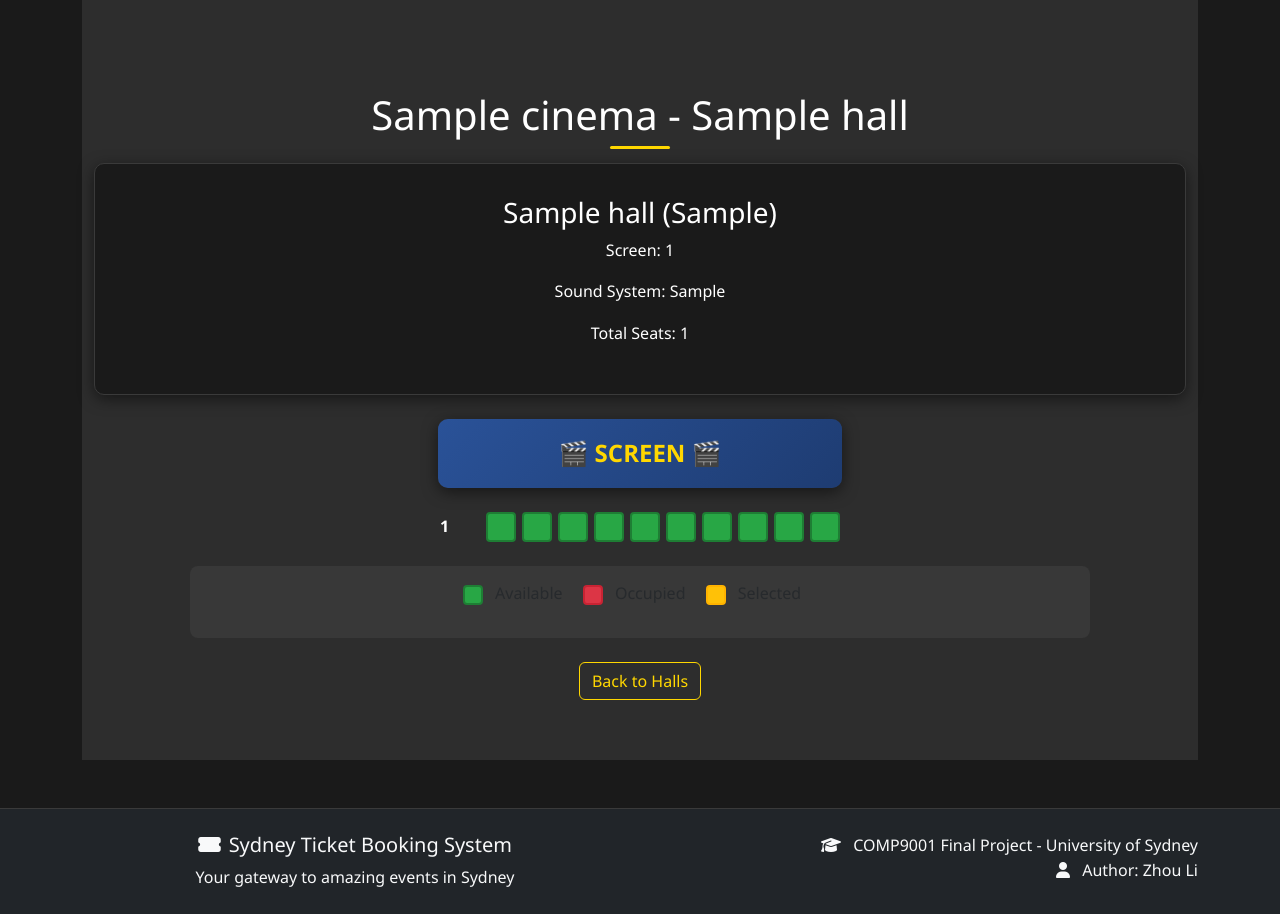
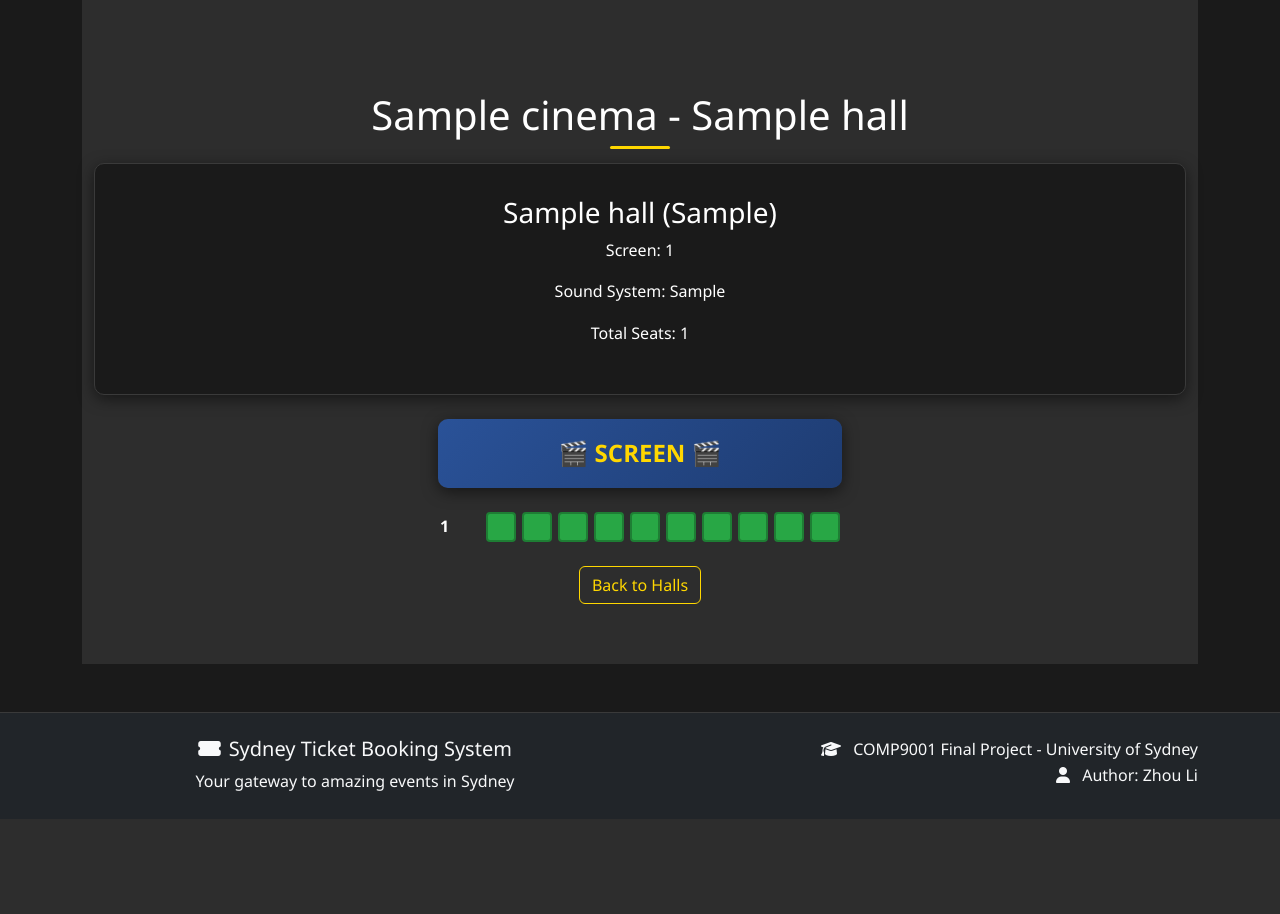
Before and after one commit to Sumile-leo/Sydney-Cinema-Booking-System, a Flask app: template web/templates/hall_detail.html in a window 1280 px wide. Shown: the part 83-997 px from the top of the page. After the commit the page ends 874 px from the top, so only its background shows below. Run offline with Flask 3, Linux system fonts and the light colour scheme; the template is opened without the code that fills it: most values are stand-ins (such as "Sample title", 1, 10 or a date in 2020).

Commit message:
Remove legend from hall detail page as it's just for display

```diff
--- a/web/templates/hall_detail.html
+++ b/web/templates/hall_detail.html
@@ -51,21 +51,6 @@
                             </div>
                         </div>
                         {% endfor %}
-                    </div>
-
-                    <!-- Legend -->
-                    <div class="seat-legend text-center mt-4">
-                        <p class="text-muted">
-                            <span class="legend-item available me-3">
-                                <span class="legend-seat available"></span> Available
-                            </span>
-                            <span class="legend-item occupied me-3">
-                                <span class="legend-seat occupied"></span> Occupied
-                            </span>
-                            <span class="legend-item selected me-3">
-                                <span class="legend-seat selected"></span> Selected
-                            </span>
-                        </p>
                     </div>
                 </div>
                 {% else %}
@@ -150,42 +135,6 @@
     cursor: not-allowed;
 }
 
-.seat-box.selected {
-    background-color: #ffc107;
-    border-color: #ffb300;
-}
-
-.seat-legend {
-    padding: 15px;
-    background-color: rgba(255, 255, 255, 0.05);
-    border-radius: 8px;
-}
-
-.legend-seat {
-    display: inline-block;
-    width: 20px;
-    height: 20px;
-    border: 2px solid;
-    border-radius: 4px;
-    margin-right: 8px;
-    vertical-align: middle;
-}
-
-.legend-seat.available {
-    background-color: #28a745;
-    border-color: #1e7e34;
-}
-
-.legend-seat.occupied {
-    background-color: #dc3545;
-    border-color: #c82333;
-}
-
-.legend-seat.selected {
-    background-color: #ffc107;
-    border-color: #ffb300;
-}
-
 @media (max-width: 768px) {
     .seat-box {
         width: 25px;
```
